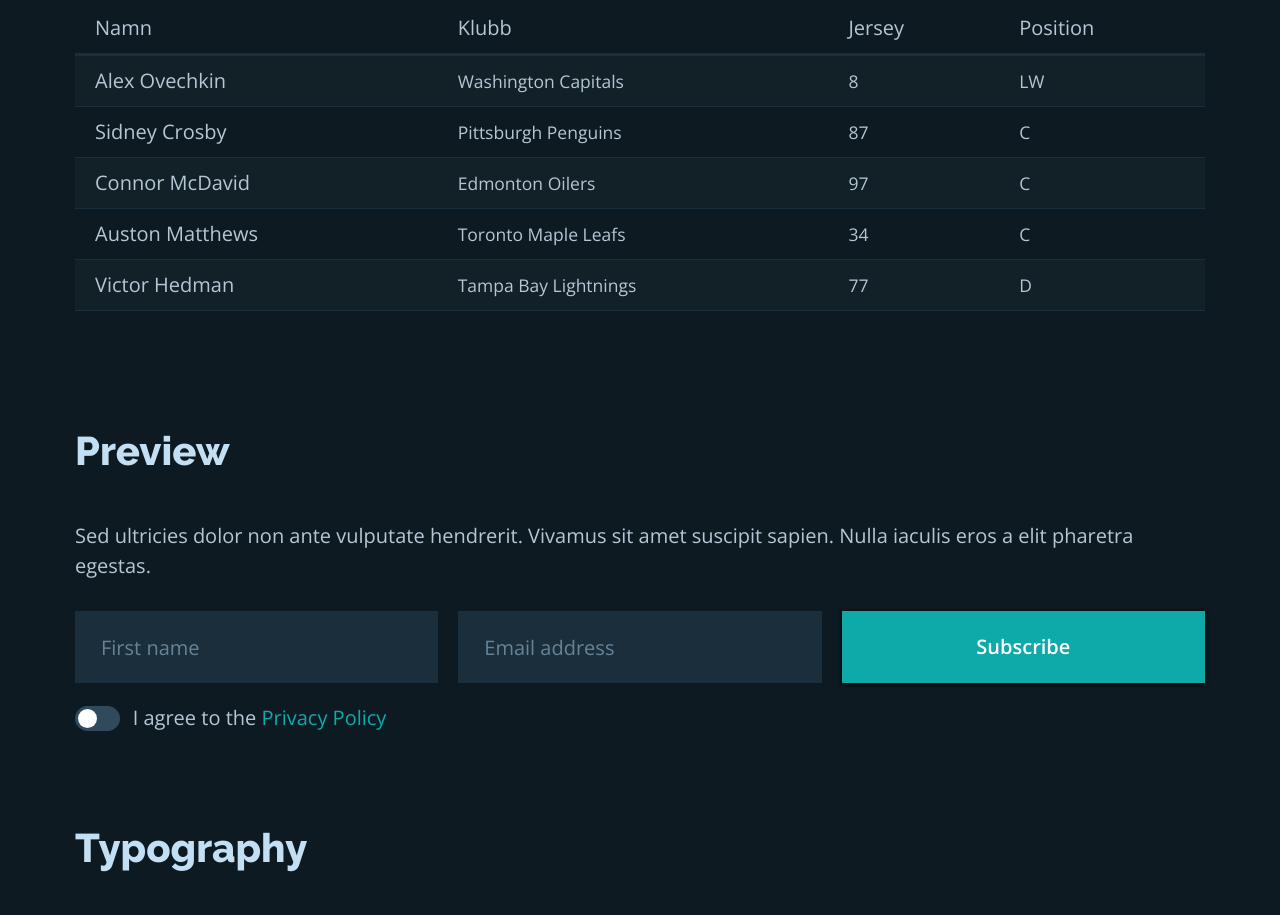
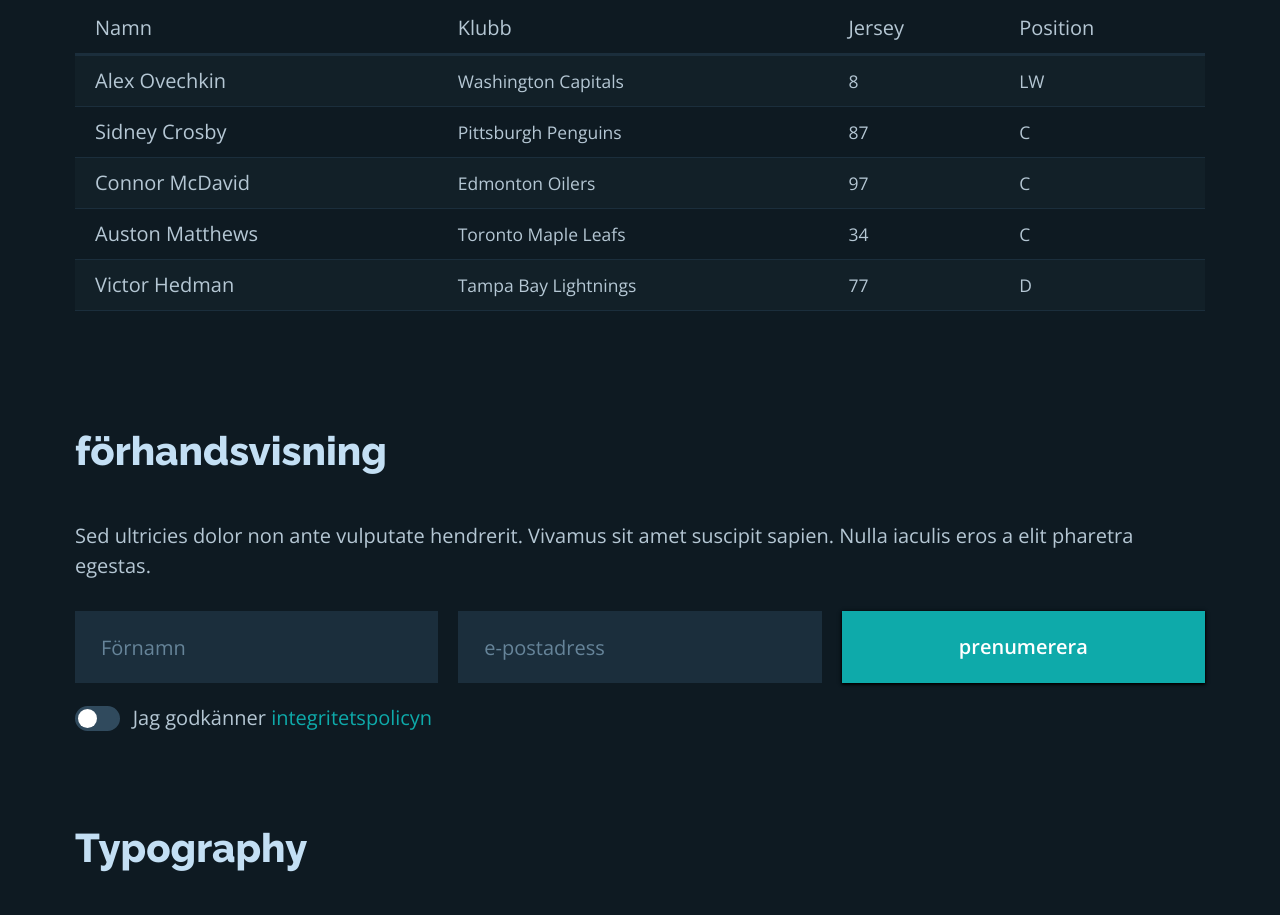
Before and after one commit to AndreasIshak1/DemoJSStart-Enhance-main, a plain HTML site: page index.html in a window 1280 px wide. Shown: the part 472-1387 px from the top of the page. Drawn offline with nearby package versions, Linux system fonts and the light colour scheme.

Commit message:
Changed placeholder texts

```diff
--- a/index.html
+++ b/index.html
@@ -76,7 +76,7 @@
 
 
 
-        <h2>Preview</h2>
+        <h2>förhandsvisning</h2>
         <p>
           Sed ultricies dolor non ante vulputate hendrerit. Vivamus sit amet suscipit sapien. Nulla
           iaculis eros a elit pharetra egestas.
@@ -86,23 +86,23 @@
             <input
               type="text"
               name="firstname"
-              placeholder="First name"
+              placeholder="Förnamn"
               aria-label="First name"
               required
             />
             <input
               type="email"
               name="email"
-              placeholder="Email address"
+              placeholder="e-postadress"
               aria-label="Email address"
               required
             />
-            <button type="submit">Subscribe</button>
+            <button type="submit">prenumerera</button>
           </div>
           <fieldset>
             <label for="terms">
               <input type="checkbox" role="switch" id="terms" name="terms" />
-              I agree to the <a href="#" onclick="event.preventDefault()">Privacy Policy</a>
+              Jag godkänner <a href="#" onclick="event.preventDefault()">integritetspolicyn</a>
             </label>
           </fieldset>
         </form>
```
